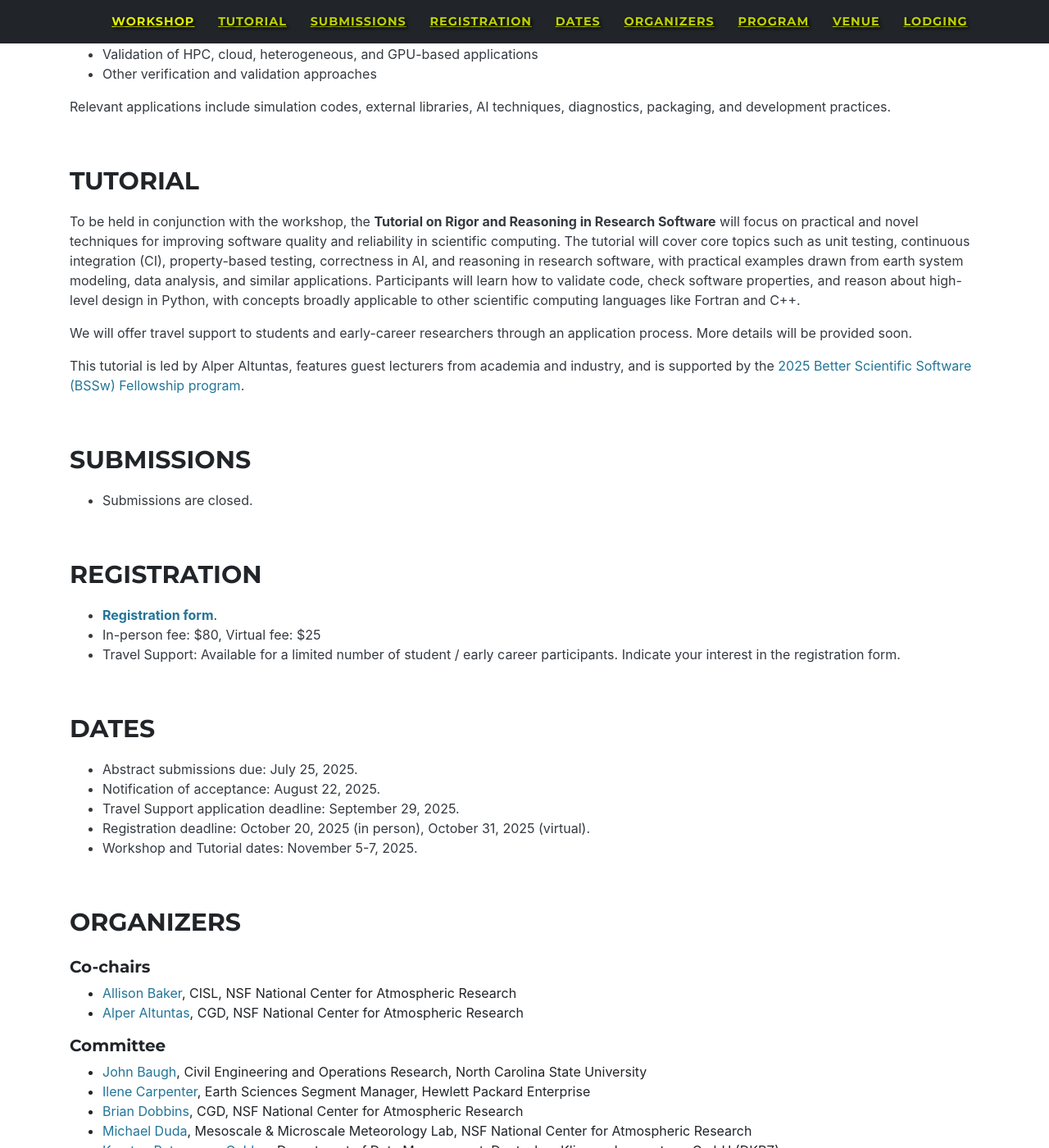
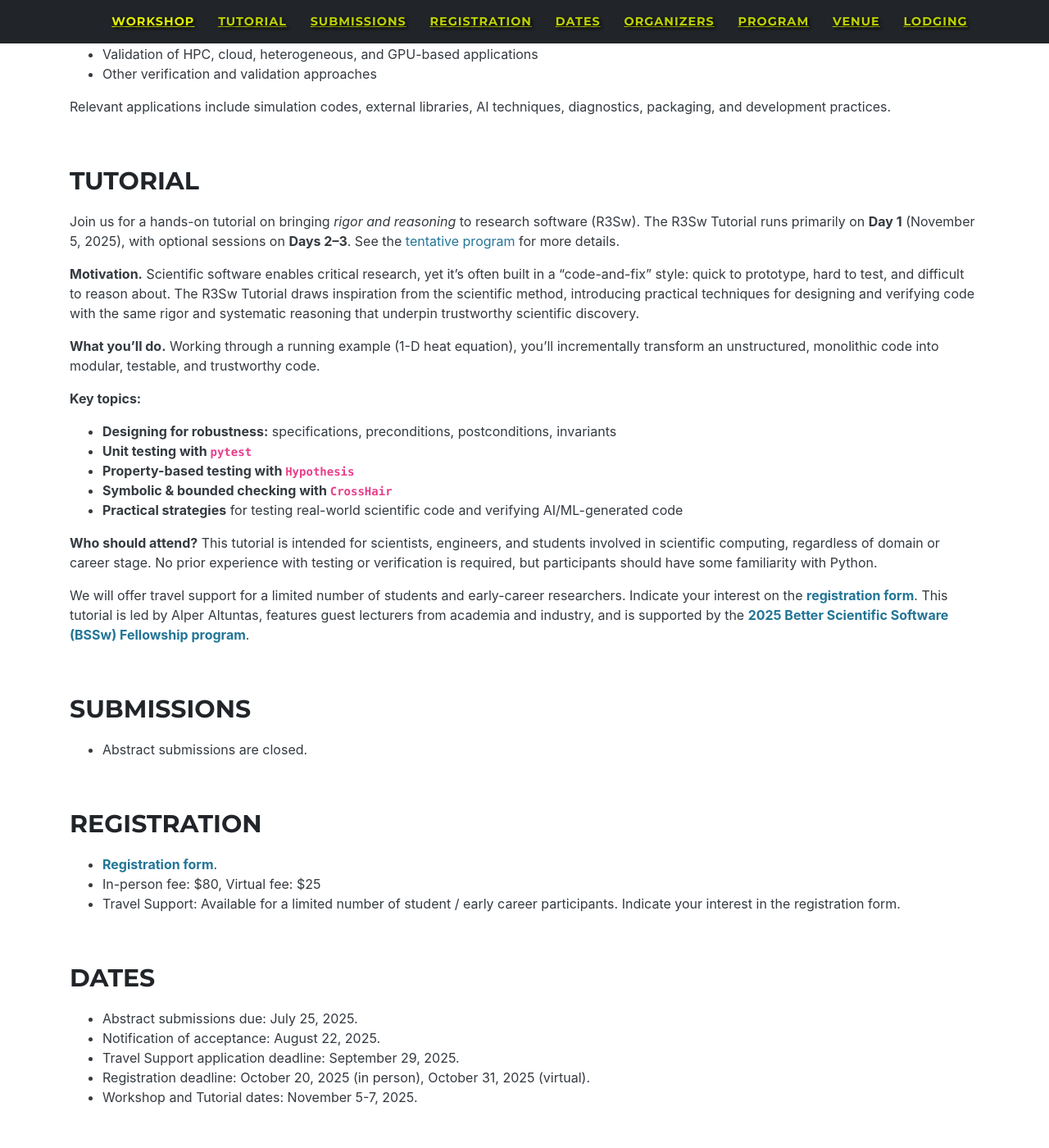
Before and after one commit to NCAR/correctness-workshop, a Jekyll site: the page built from index.md, in a window 1280 px wide and 1400 px high, scrolled down 956 px. Shown: the whole window at 82% size. Built offline with Jekyll 4.4.1, drawn with Linux system fonts in a browser that asks for light colours; some web fonts are replaced; some of the changed text lies outside the part shown.

Commit message:
add program

```diff
--- a/_data/sitetext.yml
+++ b/_data/sitetext.yml
@@ -19,6 +19,8 @@ header:
   text2: "Tutorial: Rigor and Reasoning in Research Software"
   button: Registration Form
   buttonlink: https://www.eventsquid.com/event/28895
+  button2: Program
+  buttonlink2: https://docs.google.com/spreadsheets/d/e/2PACX-1vSK_68JBvS9fJ1m6QPEdZVuZXVefJoayPc3RT1CQPVXu9s2HypiX-hq3wiPklNqYQAqpqlf8qRa9bxu/pubhtml?gid=0&single=true
 
 workshop:
   title: "Workshop"
@@ -66,26 +68,47 @@ tutorial:
   title: "Tutorial"
   text: >
 
-      To be held in conjunction with the workshop, the **Tutorial on Rigor and Reasoning in Research Software** will focus on
-      practical and novel techniques for improving software quality and reliability in scientific computing.
-      The tutorial will cover core topics such as unit
-      testing, continuous integration (CI), property-based testing, correctness in AI, and reasoning in research software,
-      with practical examples drawn from earth system modeling, data analysis, and similar applications. Participants will learn
-      how to validate code, check software properties, and reason about high-level design in Python, with concepts broadly
-      applicable to other scientific computing languages like Fortran and C++.
+    Join us for a hands-on tutorial on bringing _rigor and reasoning_ to research software (R3Sw).
+    The R3Sw Tutorial runs primarily on **Day 1** (November 5, 2025), with optional sessions on **Days 2–3**.
+    See the [tentative program](https://docs.google.com/spreadsheets/d/e/2PACX-1vSK_68JBvS9fJ1m6QPEdZVuZXVefJoayPc3RT1CQPVXu9s2HypiX-hq3wiPklNqYQAqpqlf8qRa9bxu/pubhtml?gid=0&single=true)
+    for more details.
 
 
-      We will offer travel support to students and early-career researchers through an application process.
-      More details will be provided soon.
+    **Motivation.** Scientific software enables critical research, yet it’s often built in a “code-and-fix”
+    style: quick to prototype, hard to test, and difficult to reason about. The R3Sw Tutorial draws inspiration
+    from the scientific method, introducing practical techniques for designing and verifying code with the same
+    rigor and systematic reasoning that underpin trustworthy scientific discovery.
 
 
-      This tutorial is led by Alper Altuntas, features guest lecturers from academia and industry,
-      and is supported by the [2025 Better Scientific Software (BSSw) Fellowship program](https://bssw.io/blog_posts/introducing-the-2025-bssw-fellows).
+    **What you’ll do.** Working through a running example (1-D heat equation), you’ll incrementally transform
+    an unstructured, monolithic code into modular, testable, and trustworthy code.
+
+
+    **Key topics:**
+
+      - **Designing for robustness:** specifications, preconditions, postconditions, invariants
+      - **Unit testing with `pytest`**
+      - **Property-based testing with `Hypothesis`**
+      - **Symbolic & bounded checking with `CrossHair`**
+      - **Practical strategies** for testing real-world scientific code and verifying AI/ML-generated code
+
+
+    **Who should attend?** This tutorial is intended for scientists, engineers, and students involved
+    in scientific computing, regardless of domain or career stage. No prior experience with testing or verification
+    is required, but participants should have some familiarity with Python.
+
+
+    We will offer travel support for a limited number of students and early-career researchers.
+    Indicate your interest on the **[registration form](https://www.eventsquid.com/event/28895)**.
+
+    This tutorial is led by Alper Altuntas, features guest lecturers from academia and industry,
+    and is supported by the **[2025 Better Scientific Software (BSSw) Fellowship program](https://bssw.io/blog_posts/introducing-the-2025-bssw-fellows)**.
+
 
 submissions:
   title: "Submissions"
   text: >
-       - Submissions are closed.
+       - Abstract submissions are closed.
 
 
 registration:
@@ -145,18 +168,17 @@ program:
   title: "Program"
   text: >
 
-        A tentative overview of the upcoming program is provided below (subject to change). Full program details will be announced in Summer 2025.
-        You can find the program for the inaugural workshop held in 2023 [here](https://ncar.github.io/correctness-workshop-2023/).
+
+        [**> Click here**](https://docs.google.com/spreadsheets/d/e/2PACX-1vSK_68JBvS9fJ1m6QPEdZVuZXVefJoayPc3RT1CQPVXu9s2HypiX-hq3wiPklNqYQAqpqlf8qRa9bxu/pubhtml?gid=0&single=true) to see the tentative program.
 
 
-          ![CW2025](assets/img/program_overview.png){: width="60%" style="padding: 0px; display: block; margin-left: 40px;"}
-
-
-        #### Confirmed Invited Speakers:
+        *Invited Speakers and Lecturers:*
 
          - [Soonho Kong](https://soonhokong.github.io/), Principal Applied Scientist, Amazon Web Services (AWS)
          - [Antonios Mamalakis](https://datascience.virginia.edu/people/antonios-mamalakis), Assistant Professor, University of Virginia (UVA)
          - [David John Gagne](https://www.cisl.ucar.edu/directory/david-john-gagne), Machine Learning Scientist II, NSF National Center for Atmospheric Research (NCAR)
+         - [John Baugh](https://ccee.ncsu.edu/people/jwb/), Professor, North Carolina State University
+         - [Deepak Cherian](https://cherian.net/), Forward Engineer, Earthmover
 
 
 
--- a/_includes/navheader.html
+++ b/_includes/navheader.html
@@ -39,11 +39,15 @@
 	  {%- endif -%}
 	  {%- if site.data.sitetext.header.text2 -%}
         <div class="intro-heading2">{{ site.data.sitetext.header.text2 | markdownify }}</div>
-	  {%- endif -%}
-	  {%- if site.data.sitetext.header.button -%}
+    {%- endif -%}
+        {%- if site.data.sitetext.header.button -%}
         <a class="btn btn-primary btn-l text-uppercase js-scroll-trigger" href="{{ site.data.sitetext.header.buttonlink }}">{{ site.data.sitetext.header.button }}</a>
-	  {%- endif -%}
-      </div>
+        {% if site.data.sitetext.header.button2 %}&nbsp;&nbsp;{% endif %}
+        {%- endif -%}
+        {%- if site.data.sitetext.header.button2 -%}
+        <a class="btn btn-primary btn-l text-uppercase js-scroll-trigger" href="{{ site.data.sitetext.header.buttonlink2 }}">{{ site.data.sitetext.header.button2 }}</a>
+        {%- endif -%}
+        </div>
     </div>
   </header>
   <!-- End Header -->
```
